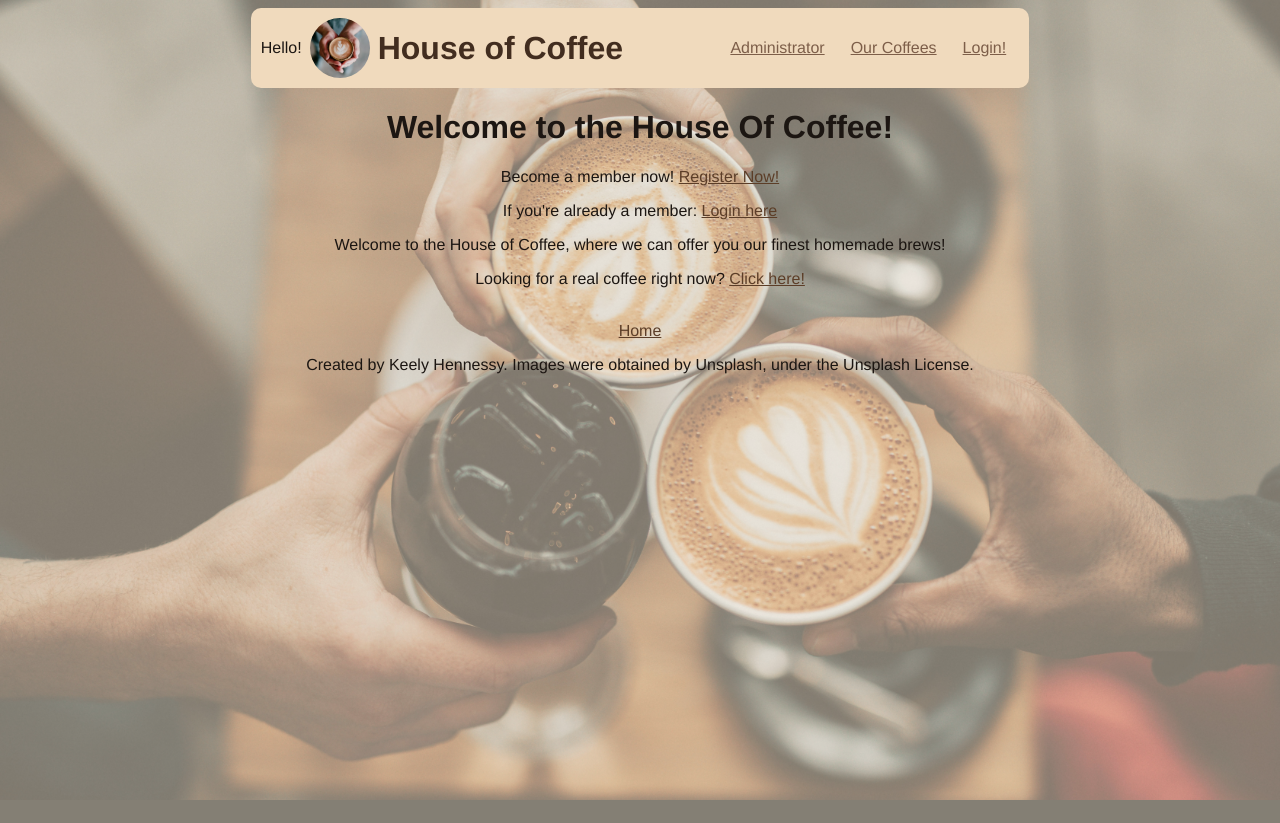
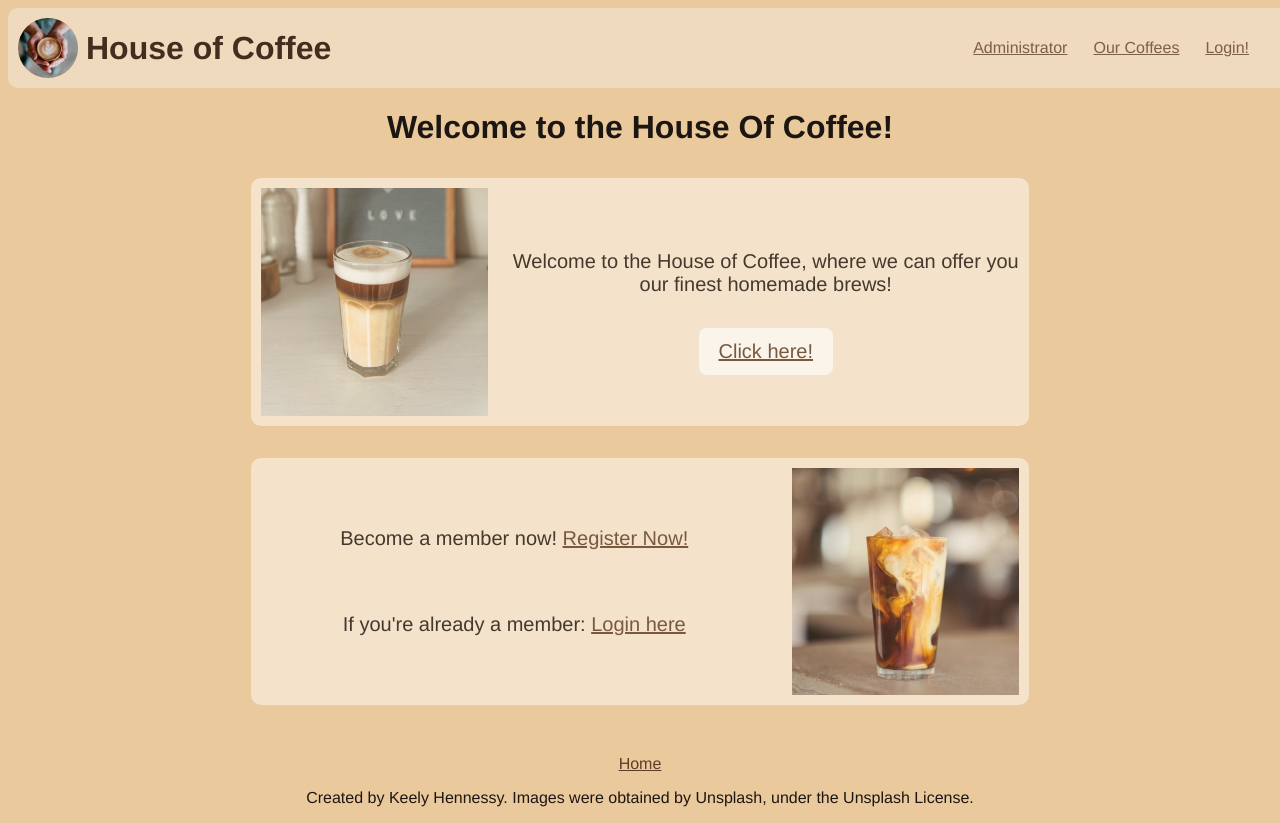
Before and after one commit to keely-h/House-Of-Coffee-Website, a Flask app: page / in a window 1280 px wide. Before the commit the page ends 800 px from the top, so only its background shows below. Run offline with Flask 3, Linux system fonts and the light colour scheme.

Commit message:
New Home Screen!

```diff
--- a/static/styles.css
+++ b/static/styles.css
@@ -9,7 +9,7 @@ td {
 }
 
 body {
-    background-color: antiquewhite;
+    background-color: rgb(234, 201, 157);
 }
 
 * {
@@ -20,7 +20,7 @@ body {
 }
 
 header {
-    width: 60%;
+    width: 100%;
     margin: 0 auto;
     /* this centers it */
     padding: 10px;
@@ -60,7 +60,7 @@ header .rightSide {
     align-items: center;
 }
 
-body::before {
+/* body::before {
     content: '';
     position: fixed;
     top: 0;
@@ -71,7 +71,7 @@ body::before {
     background-size: cover;
     opacity: 0.5;
     z-index: -1;
-}
+} */
 
 a {
     color: #5c3e28;
@@ -84,6 +84,7 @@ a:hover {
 nav {
     /* background-color: rgb(183, 168, 143); */
     padding: 8px;
+    margin-right: 20px;
 }
 
 nav p {
@@ -102,4 +103,61 @@ header .rightSide p {
     margin: 0;
 }
 
+.flexLeft {
+    width: 60%;
+    margin: 2rem auto;
+    padding: 10px;
+    border-radius: 10px;
+    font-size: 2vw;
+    color: #422d1f;
+    background-color: rgb(248, 233, 214);
+    opacity: 80%;
+    display: flex;
+    /* make header a flex container */
+    flex-direction: row;
+    align-items: center;
+    /* horizontally center everything */
+    gap: 1.5rem;
+}
+.flexLeft .images {
+    margin-left: auto;
+}
+.flexLeft .flexRight {
+    flex: 1;
+    display: flex;
+    justify-content: center;
+    align-items: center;
+}
+
+.images {
+    width: 30%;
+    height: 30%;
+    flex-shrink: 0;
+}
+.orderButton {
+    background-color: white;
+    padding: 0.75rem 1.25rem;
+    border-radius: 0.5rem;
+    display: inline-block;
+}
+.flexRight {
+    display: flex;
+    flex-direction: column;
+    align-items:flex-start;
+    justify-content: center;
+    gap: 0.75rem;
+}
+#Left {
+    text-align: center;
+
+}
+a:hover {
+    background-color: rgb(199, 185, 166);
+}
+/* Once the viewport hits 600px, cap it at 2rem */
+@media (min-width: 800px) {
+  .flexLeft {
+    font-size: 20px;
+  }
+}
 /* images are from unsplashed, free for use., nathan dumlao. */
--- a/templates/base.html
+++ b/templates/base.html
@@ -9,7 +9,6 @@
 
 <body>
     <header>
-        <p>Hello!</p>
         <img src="static/DavidFanuelUnsplash.jpg" alt="Coffee Cup" width="60" height="60" class="headerLogo">
 
         <h1>House of Coffee</h1>
--- a/templates/index.html
+++ b/templates/index.html
@@ -1,19 +1,36 @@
-
 {% extends "base.html" %}
 
 {% block main_content %}
 
 <h1>Welcome to the House Of Coffee!</h1>
+<div class="flexLeft">
+    <img src="static/kenny-new-coffee.jpg" alt="Coffee Cup" width="150" height="150" class="images">
+
+    <div class="flexRight">
+        <p>
+            Welcome to the House of Coffee, where we can offer you our finest homemade brews!
+        </p>
+        <a class="orderButton" href="{{ url_for('orders') }}">Click here!</a>
+    </div>
+</div>
 {% if "user_id" not in session %}
+<div class="flexLeft">
+    <div class="flexRight">
+        <div id="Left">
             <p>Become a member now! <a href="{{ url_for('register') }}">Register Now!</a></p>
-        <p>If you're already a member:   <a href="{{ url_for('login') }}">Login here</a></p>
+            <br>
+            <p>If you're already a member: <a href="{{ url_for('login') }}">Login here</a></p>
+        </div>
+    </div>
+    <img src="static/unsplash-new-coffee.jpg" alt="Coffeeeeee" width="150" height="150" class="images">
+</div>
 
 {% else %}
 <p>Welcome back!</p>
 
 {% endif %}
-    <p>Welcome to the House of Coffee, where we can offer you our finest homemade brews!</p>
-    <p>Looking for a real coffee right now? <a href="{{ url_for('orders') }}">Click here!</a> </p>
+
+
 <!-- ideas for homepage:
 vague nav?
 login/logout system
```
Also changed, not shown: static/kenny-new-coffee.jpg (added), static/unsplash-new-coffee.jpg (added), 2 other files. Lines whose indentation alone changed are shown as unchanged.
